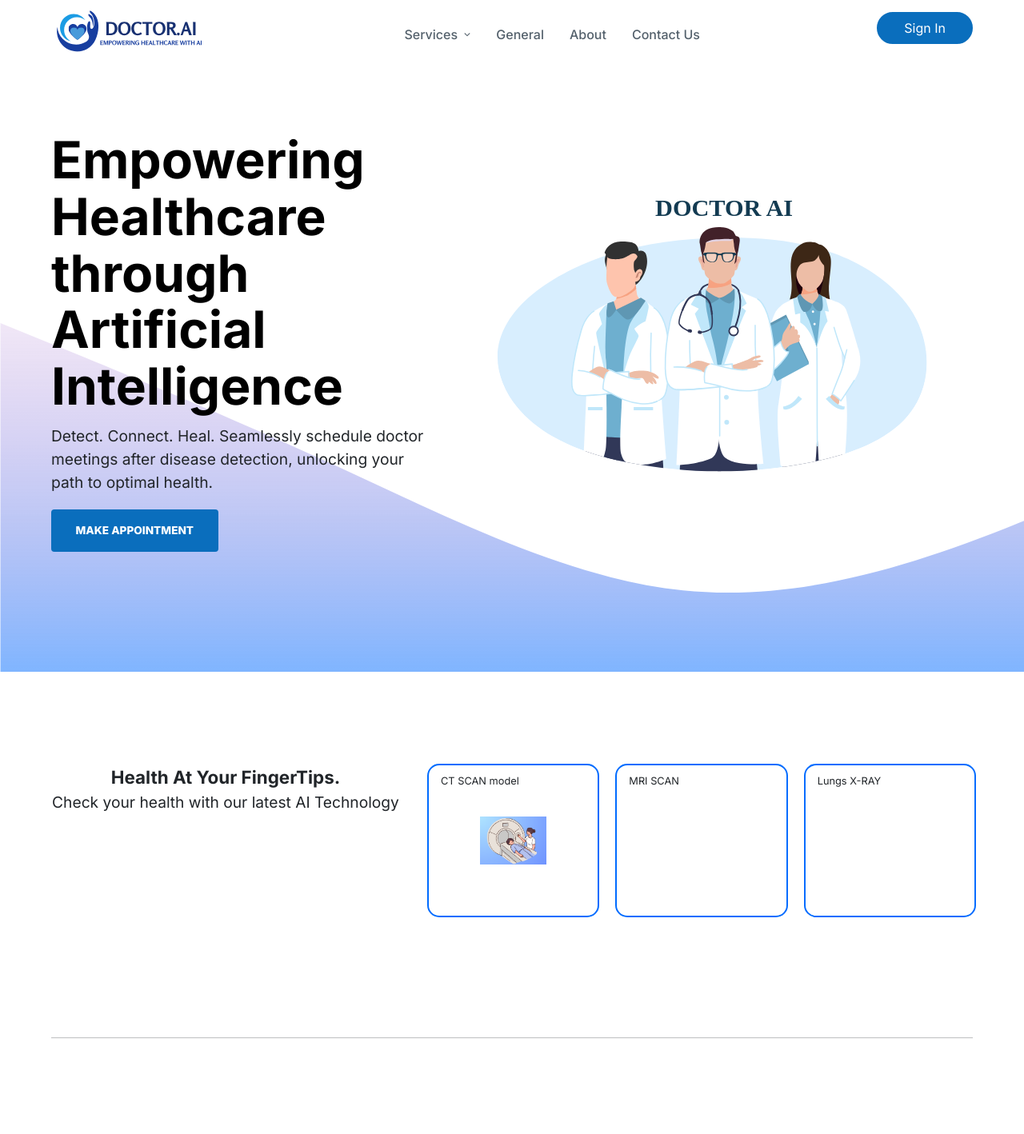
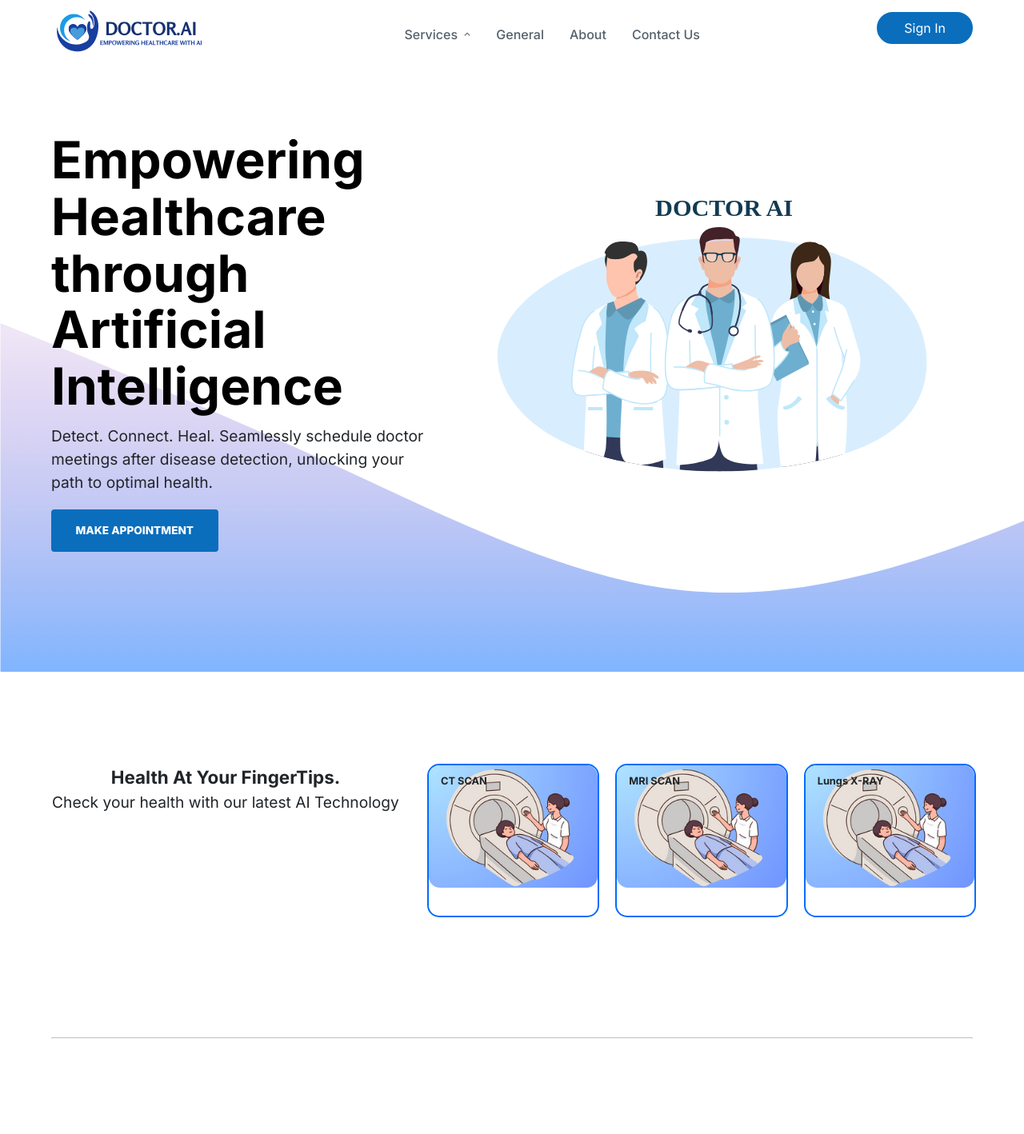
Before and after one commit to krishnenduroy52/DoctorAI-Hack4Bengal, a React (Vite) app in the folder front-end/: page / in a window 1280 px wide. Shown: the top 1418 px of the page at 80% size. Built offline with nearby package versions, Linux system fonts and the light colour scheme; a web font is replaced by a local one.

Commit message:
fixed the navbar services dropdown and fixed the model images on homepage

```diff
--- a/front-end/src/components/Navbar.jsx
+++ b/front-end/src/components/Navbar.jsx
@@ -8,7 +8,6 @@ import {
   faRightFromBracket,
 } from "@fortawesome/free-solid-svg-icons";
 import React, { useEffect, useRef, useState } from "react";
-import { useNavigate } from "react-router-dom";
 import "../css/Navbar.css";
 import { Link } from "react-router-dom";
 import services_menu from "../assets/json-data/services_menu.json";
@@ -20,10 +19,9 @@ const Navbar = () => {
   const toogleBtn = useRef(null);
   const servicesBtn = useRef(null);
   const [toggleBtnIcon, setToggleBtnIcon] = useState(faBarsStaggered);
-  const [serviceBtnIcon, setServiceBtnIcon] = useState(faAngleDown);
+  const [isOpen, setIsOpen] = useState(false);
   const dropdownMenu = useRef(null);
 
-  const navigate = useNavigate();
   const [showProfileDropdown, setShowProfileDropdown] = useState(false);
 
   const toggleProfileDropdown = () => {
@@ -39,8 +37,22 @@ const Navbar = () => {
     } else {
       setIsLogin(false);
     }
-    console.log(isLogin);
   }, [token]);
+
+  const handleOutsideClick = (event) => {
+    if (!event.target.closest('.services')) {
+      setIsOpen(false);
+    }
+  };
+
+  useEffect(() => {
+    if(isOpen) {
+      document.body.addEventListener('click', handleOutsideClick);
+    }
+    return () => {
+      document.body.removeEventListener('click', handleOutsideClick);
+    };
+  }, [isOpen]);
 
   const handleLogout = () => {
     localStorage.removeItem("doctor_ai_userID");
@@ -51,9 +63,8 @@ const Navbar = () => {
 
   const openMenu = () => {
     dropdownMenu.current.classList.toggle("open");
-    const isOpen = dropdownMenu.current.classList.contains("open");
-    // console.log(toggleBtnIcon.current.classList);
-    if (isOpen) {
+    const open = dropdownMenu.current.classList.contains("open");
+    if (open) {
       setToggleBtnIcon(faXmark);
     } else {
       setToggleBtnIcon(faBarsStaggered);
@@ -61,14 +72,7 @@ const Navbar = () => {
   };
 
   const openServices = () => {
-    servicesBtn.current.classList.toggle("open");
-    const isOpen = servicesBtn.current.classList.contains("open");
-    // console.log(toggleBtnIcon.current.classList);
-    if (isOpen) {
-      setServiceBtnIcon(faAngleUp);
-    } else {
-      setServiceBtnIcon(faAngleDown);
-    }
+    setIsOpen((prevOpen) => !prevOpen);
   };
 
   return (
@@ -83,22 +87,20 @@ const Navbar = () => {
         </div>
         {/* menu */}
         <ul className="links">
-          <li className="services">
-            <a className="no-link" onClick={openServices}>
+          <li className="services" onClick={openServices}>
+            <a className="no-link">
               Services{" "}
-              <FontAwesomeIcon className="ml-1 w-2" icon={serviceBtnIcon} />
+              <FontAwesomeIcon className="ml-1 w-2" icon={isOpen ? faAngleDown : faAngleUp} />
             </a>
-            <div ref={servicesBtn} className="services_options">
+            {isOpen && (<div ref={servicesBtn} className="services_options open">
               <ul>
-                {services_menu.items.map((item, index) => {
-                  return (
+                {services_menu.items.map((item, index) => (
                     <Link key={index} to={item.url}>
-                      <li>{item.title}</li>
+                      <li className={index === 0 ? 'first-child' : index === services_menu.items.length - 1 ? 'last-child' : ''}>{item.title}</li>
                     </Link>
-                  );
-                })}
+                ))}
               </ul>
-            </div>
+            </div>)}
           </li>
           <li>
             <a href="/general/chat">General</a>
--- a/front-end/src/css/Home.css
+++ b/front-end/src/css/Home.css
@@ -115,10 +115,22 @@
   transition: all 0.3s ease;
 }
 
+.models > button > img {
+  position: absolute;
+  top: 0;
+  left: 0;
+  right: 0;
+  bottom: 0;
+  object-fit: cover;
+  border-radius: 14px;
+  overflow: hidden;
+}
+
 .models > button > p {
   position: absolute;
   top: 10px;
   left: 15px;
+  font-weight: bolder;
   font-size: clamp(0.8rem, calc(1.2vw - 6px), 0.1rem);
 }
 
--- a/front-end/src/css/Navbar.css
+++ b/front-end/src/css/Navbar.css
@@ -169,13 +169,13 @@ a {
 
 .services_options {
   position: absolute;
-  background-color: rgba(38, 37, 37, 0.8);
-  backdrop-filter: blur(200px);
+  background-color: rgba(255, 252, 252);
   border-radius: 10px;
   display: none;
   width: clamp(220px, 15vw, 280px);
   z-index: 100;
   margin-top: 10px;
+  box-shadow: #1c181882 0px 0px 20px;
 }
 
 .services_options.open {
@@ -183,13 +183,21 @@ a {
 }
 
 .services_options > ul li {
-  color: #fff;
+  color: #000;
   padding: clamp(0.5rem, 1vw, 1rem);
   width: 100%;
 }
 
 .services_options > ul li:hover {
-  background-color: rgba(38, 37, 37, 0.5);
+  background-color: rgba(125, 125, 125, 0.5);
+}
+
+.first-child {
+  border-radius: 10px 10px 0 0;
+}
+
+.last-child {
+  border-radius: 0 0 10px 10px;
 }
 
 /* Responseive Design */
--- a/front-end/src/pages/Home.jsx
+++ b/front-end/src/pages/Home.jsx
@@ -54,12 +54,14 @@ const Home = () => {
           <div className="models">
             <button className="CtScan">
               <img src={ctScanModelImg} />
-              <p>CT SCAN model</p>
+              <p>CT SCAN</p>
             </button>
             <button className="MRIScan">
+              <img src={ctScanModelImg} />
               <p>MRI SCAN</p>
             </button>
             <button className="LungXRayScan">
+            <img src={ctScanModelImg} />
               <p>Lungs X-RAY</p>
             </button>
           </div>
```
